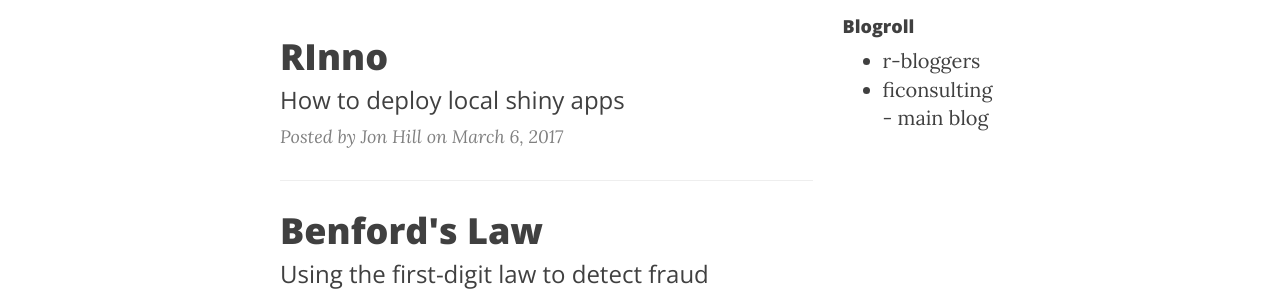
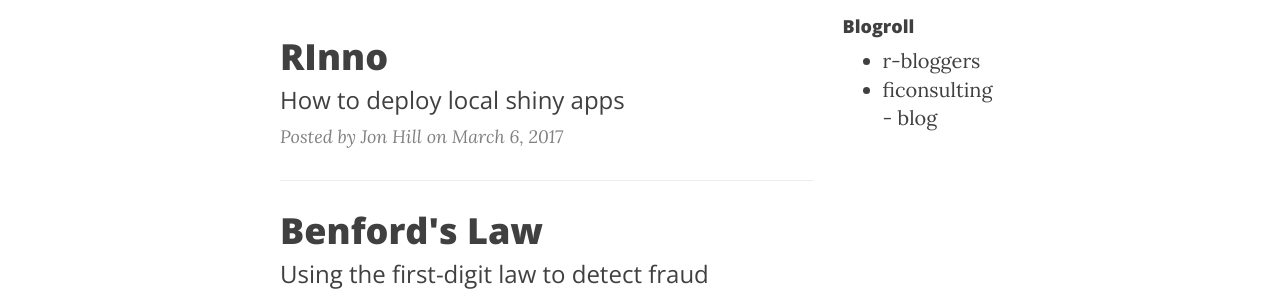
Before and after one commit to ficonsulting/filabs, a Jekyll site: the page built from index.html, in a window 1280 px wide. Shown: the part 491-791 px from the top of the page. Built offline with Jekyll 4.4.1, drawn with Linux system fonts in a browser that asks for light colours; nearby versions of some CDN libraries; the list of posts is cut into pages by our own code.

Commit message:
Update blogroll.yml

```diff
--- a/_data/blogroll.yml
+++ b/_data/blogroll.yml
@@ -1,6 +1,6 @@
 # blogroll
 list :
     - text: r-bloggers
-      url: www.r-bloggers.com
-    - text: ficonsulting - main blog
+      url: http://www.r-bloggers.com
+    - text: ficonsulting - blog
       url: http://www.ficonsulting.com/news-insights/blog/
```
